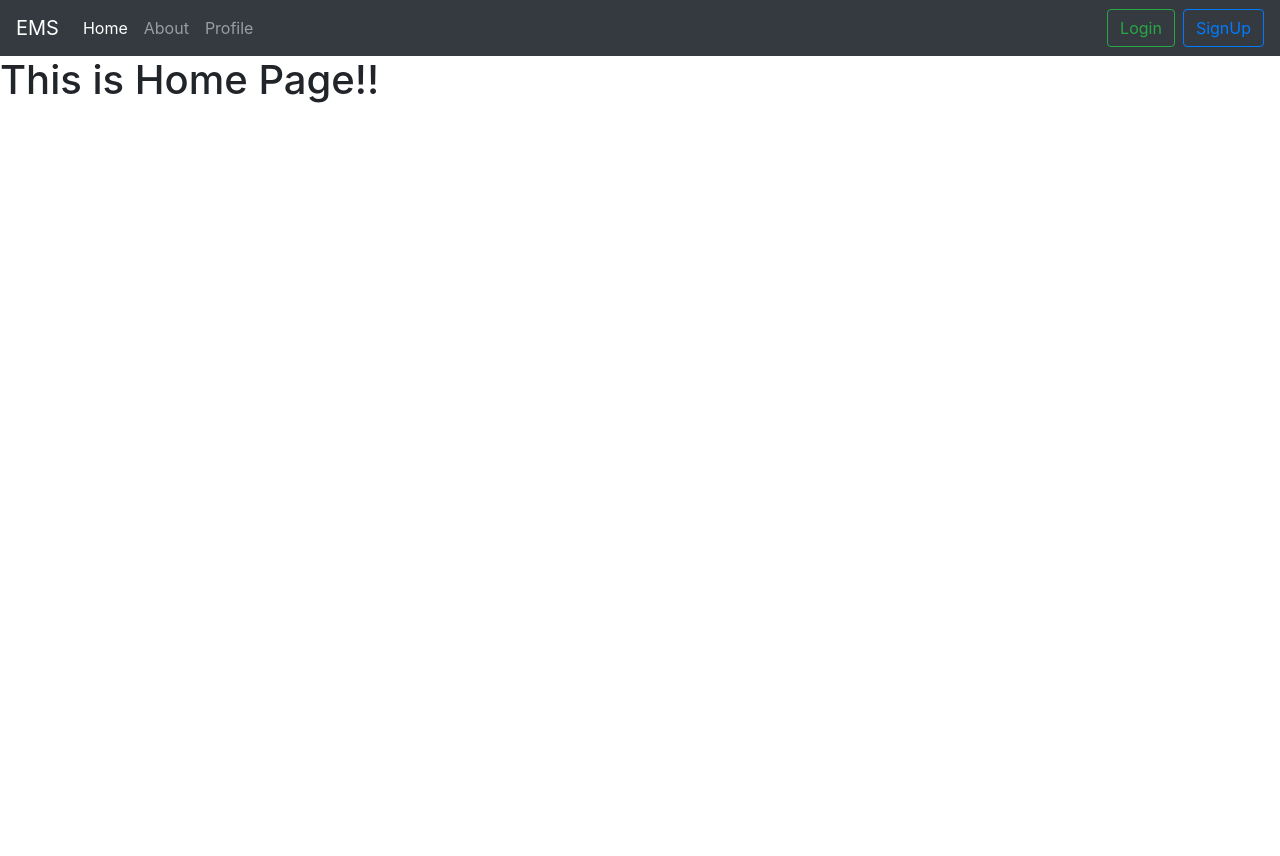
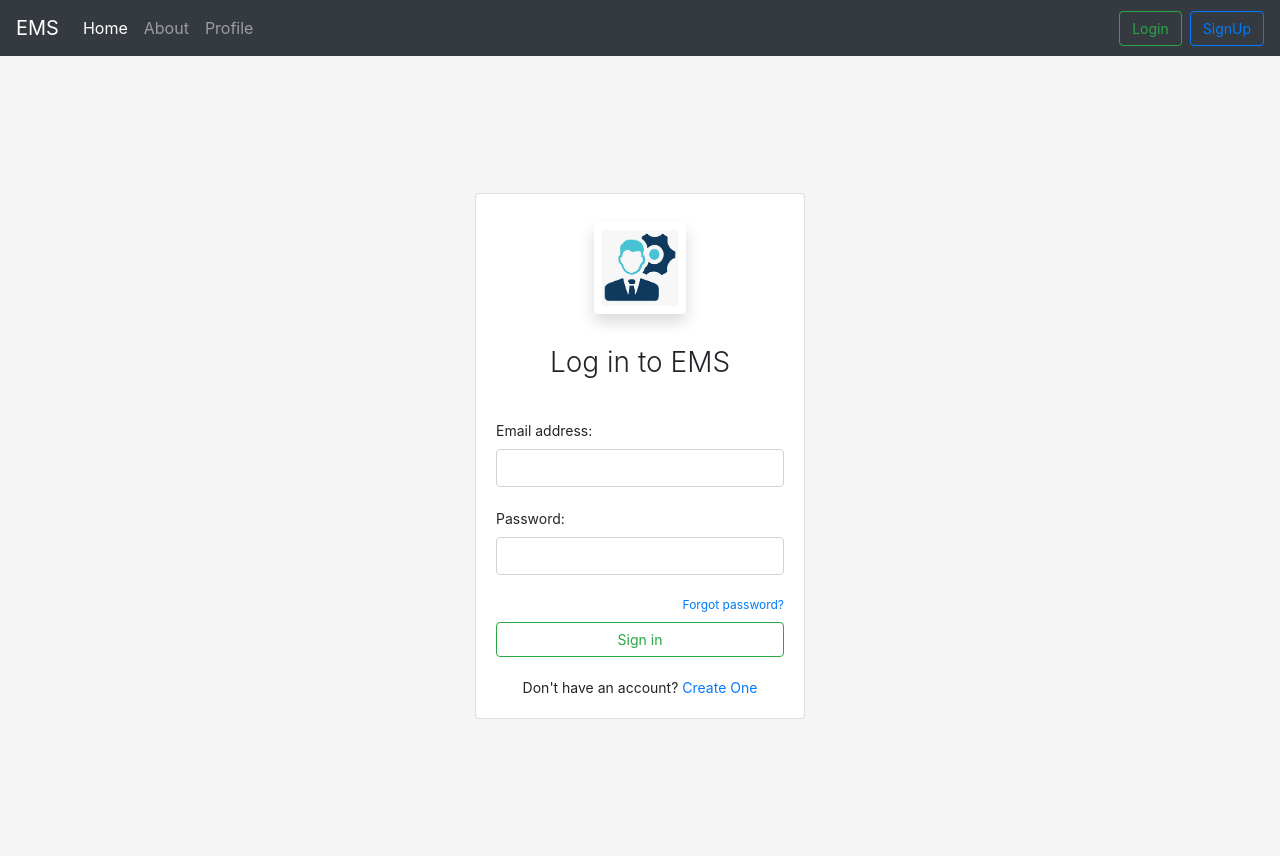
Before and after one commit to dKunalPatil/EmployeeManagementSystem, a Django app: page / in a window 1280 px wide. Before the commit the page ends 103 px from the top, so only its background shows below. Run offline with Django 3.2, Linux system fonts and the light colour scheme; some libraries are stand-ins or nearby versions.

Commit message:
Designed

```diff
--- a/EMS/EMS/urls.py
+++ b/EMS/EMS/urls.py
@@ -23,9 +23,9 @@ from myapp.views import LoginView, PasswordChangeDoneView, PasswordChangeView
 
 urlpatterns = [
     path('admin/', admin.site.urls),
-    path('', views.home, name="home"),
+    path('home/', views.home, name="home"),
     path('signup/', views.user_signup, name="signup"),
-    path('login/', LoginView.as_view(), name="login"),
+    path('', LoginView.as_view(), name="login"),
     path('profile/', views.profile, name="profile"),
     path('logout/', views.user_logout, name="logout"),
     path("password_reset", views.password_reset_request, name="password_reset"),
--- a/EMS/myapp/forms.py
+++ b/EMS/myapp/forms.py
@@ -5,54 +5,62 @@ from django.utils.translation import gettext_lazy as _
 
 # class DateInput(form.DateInupt):
 #     input_type = 'date'
-## Signup Form Starts Here -->
+# Signup Form Starts Here -->
+
+
 class SignUpFrom(UserCreationForm):
-    password1 = forms.CharField(label='Password', widget=forms.PasswordInput(attrs={'class':'form-control'}))
-    password2 = forms.CharField(label='Confirm Password', widget=forms.PasswordInput(attrs={'class':'form-control'}))
+    password1 = forms.CharField(
+        label='Password', widget=forms.PasswordInput(attrs={'class': 'form-control'}))
+    password2 = forms.CharField(label='Confirm Password', widget=forms.PasswordInput(
+        attrs={'class': 'form-control'}))
+
     class Meta:
         model = User
         fields = ("email", "employee_id", "date_of_birth", "emp_ctc", "manager_name",
                   "date_of_exit", "department", "remarks", "emp_cv", "emp_images",)
         widgets = {
-            'email':forms.EmailInput(attrs={'class':'form-control'}),
-            'employee_id':forms.NumberInput(attrs={'class':'form-control'}),
-            'date_of_birth':forms.DateInput(attrs={'class':'form-control','type':'date'}),
-            'emp_ctc':forms.NumberInput(attrs={'class':'form-control'}),
-            'manager_name':forms.TextInput(attrs={'class':'form-control'}),
-            'department':forms.TextInput(attrs={'class':'form-control'}),
-            'date_of_exit':forms.DateInput(attrs={'class':'form-control'}),
-            'remarks':forms.Textarea(attrs={'class':'form-control'}),
-            'emp_cv':forms.FileInput(attrs={'class':'form-control'}),
-            'emp_images':forms.FileInput(attrs={'class':'form-control'}),
+            'email': forms.EmailInput(attrs={'class': 'form-control'}),
+            'employee_id': forms.NumberInput(attrs={'class': 'form-control'}),
+            'date_of_birth': forms.DateInput(attrs={'class': 'form-control', 'type': 'date'}),
+            'emp_ctc': forms.NumberInput(attrs={'class': 'form-control'}),
+            'manager_name': forms.TextInput(attrs={'class': 'form-control'}),
+            'department': forms.TextInput(attrs={'class': 'form-control'}),
+            'date_of_exit': forms.DateInput(attrs={'class': 'form-control'}),
+            'remarks': forms.Textarea(attrs={'class': 'form-control', 'rows': 3}),
+            'emp_cv': forms.FileInput(attrs={'class': 'form-control'}),
+            'emp_images': forms.FileInput(attrs={'class': 'form-control'}),
         }
 
 
-
-
-#Login Form Starts here -->
+# Login Form Starts here -->
 class LoginForm(AuthenticationForm):
     username = forms.CharField(max_length=100, widget=forms.TextInput(
         attrs={'class': 'form-control'}))
     password = forms.CharField(
         label=_("Password"),
         strip=False,
-        widget=forms.PasswordInput(attrs={'autocomplete': 'current-password', 'class': 'form-control'}),
+        widget=forms.PasswordInput(
+            attrs={'autocomplete': 'current-password', 'class': 'form-control'}),
     )
 
 # Change Password Form Starts Here -->
+
 
 class ChangePasswordForm(PasswordChangeForm):
     old_password = forms.CharField(
         label=_("Old password"),
         strip=False,
-        widget=forms.PasswordInput(attrs={'autocomplete': 'current-password', 'autofocus': True, 'class':'form-control'}),
+        widget=forms.PasswordInput(
+            attrs={'autocomplete': 'current-password', 'autofocus': True, 'class': 'form-control'}),
     )
     new_password1 = forms.CharField(
         label=_("New password"),
-        widget=forms.PasswordInput(attrs={'autocomplete': 'new-password', 'class':'form-control'}),
+        widget=forms.PasswordInput(
+            attrs={'autocomplete': 'new-password', 'class': 'form-control'}),
     )
     new_password2 = forms.CharField(
         label=_("New password confirmation"),
         strip=False,
-        widget=forms.PasswordInput(attrs={'autocomplete': 'new-password', 'class':'form-control'}),
+        widget=forms.PasswordInput(
+            attrs={'autocomplete': 'new-password', 'class': 'form-control'}),
     )
--- a/EMS/myapp/templates/myapp/base.html
+++ b/EMS/myapp/templates/myapp/base.html
@@ -6,10 +6,12 @@
     <meta http-equiv="X-UA-Compatible" content="IE=edge">
     <meta name="viewport" content="width=device-width, initial-scale=1.0">
     <link rel="stylesheet" href="{% static 'myapp/css/bootstrap.css' %}">
+    {% block css %}{% endblock css %}
     <title>Document</title>
 </head>
 <body>
 {% include 'myapp/navbar.html' %}
+
     {% block content %}
     {% endblock content %}
 
--- a/EMS/myapp/templates/myapp/login.html
+++ b/EMS/myapp/templates/myapp/login.html
@@ -1,23 +1,90 @@
 {% extends 'myapp/base.html' %}
+{% load static %}
+{% block css %}
+<style>
+    html,
+    body {
+        height: 100%;
+    }
+
+    .global-container {
+        height: 100%;
+        display: flex;
+        align-items: center;
+        justify-content: center;
+        background-color: #f5f5f5;
+    }
+
+    form {
+        padding-top: 10px;
+        font-size: 14px;
+        margin-top: 30px;
+    }
+
+    .card-title {
+        font-weight: 300;
+    }
+
+    .btn {
+        font-size: 14px;
+        margin-top: 20px;
+    }
+
+
+    .login-form {
+        width: 330px;
+        margin: 20px;
+    }
+
+    .sign-up {
+        text-align: center;
+        padding: 20px 0 0;
+    }
+
+    .alert {
+        margin-bottom: -30px;
+        font-size: 13px;
+        margin-top: 20px;
+    }
+</style>
+{% endblock css %}
+
 {% block content %}
-<form action="" method="post" novalidate>
-    {% csrf_token %}
-    <p>If you have not created an account yet, then please
-    <a href="{% url 'signup' %}">sign up</a> first.</p>
-    <div class="container mt-5">
-    {% for fm in form %}
-        {{fm.label_tag}} {{fm}} {{fm.errors}} <br><br>
-        {% endfor %}
-        {% if form.non_field_errors %}
-        {% for error in form.non_field_errors %}
-        <p> {{error}} </p>
-        {% endfor %}
-        {% endif %}
-        <input type="submit" value="Login">
-        <a href="/password_reset">Forgot password?</a>
-        {% comment %} <a href="{% url 'signup' %}" role="button">SignUp</a> {% endcomment %}
+<div class="global-container">
+    <div class="card login-form">
+        <div class="card-body">
+            <div class="text-center my-2">
+                <img class="mb-4 p-2 rounded shadow" src="{% static 'myapp/images/ems.png' %}" alt="EMS Image"
+                    width="92" height="92">
+            </div>
+            <h3 class="card-title text-center">Log in to EMS </h3>
+            <div class="card-text">
+                {% if form.non_field_errors %}
+                {% for error in form.non_field_errors %}
+                <div class="alert alert-danger alert-dismissible fade show" role="alert">
+                    {{error}}
+                    <button type="button" class="close" data-dismiss="alert" aria-label="Close">
+                        <span aria-hidden="true">&times;</span>
+                </div>
+                {% endfor %}
+                {% endif %}
+                <form action="" method="post" novalidate>
+                    {% csrf_token %}
+                    {% for fm in form %}
+                    {{fm.label_tag}} {{fm}} {{fm.errors}}<br>
+                    {% endfor %}
+                    <a href="{% url 'password_reset' %}" class="mb-2" style="float:right;font-size:12px;">Forgot
+                        password?</a>
+                    <button type="submit" class="btn btn-outline-success btn-block">Sign in</button>
+
+                    <div class="sign-up">
+                        Don't have an account? <a href="{% url 'signup' %}">Create One</a>
+                    </div>
+                </form>
+            </div>
+        </div>
     </div>
-</form>
+</div>
 
 
 
--- a/EMS/myapp/templates/myapp/password_reset.html
+++ b/EMS/myapp/templates/myapp/password_reset.html
@@ -9,6 +9,7 @@
             {{ password_reset_form }}
             <button class="btn btn-primary" type="submit">Send email</button>
         </form>
+        <a class="btn btn-success my-2" href="{% url 'login' %}" role="button">Back to Login</a>
 </div>
 
 {% endblock content %}
--- a/EMS/myapp/views.py
+++ b/EMS/myapp/views.py
@@ -52,12 +52,12 @@ def profile(request):
         # messages.success(request, "You are Logged In Successfully !!")
         return render(request, 'myapp/profile.html', {'emp': age})
     else:
-        return redirect('/login/')
+        return redirect('/')
 
 
 def user_logout(request):
     logout(request)
-    return redirect('/login/')
+    return redirect('/')
 
 
 class LoginView(auth_views.LoginView):
```
Also changed, not shown: EMS/myapp/templates/myapp/changepass.html (+7 -4 lines), EMS/myapp/templates/myapp/profile.html (+6 -1 lines), EMS/myapp/templates/myapp/signup.html (+29 -20 lines), EMS/db.sqlite3, EMS/myapp/static/myapp/images/ems.png (added).
